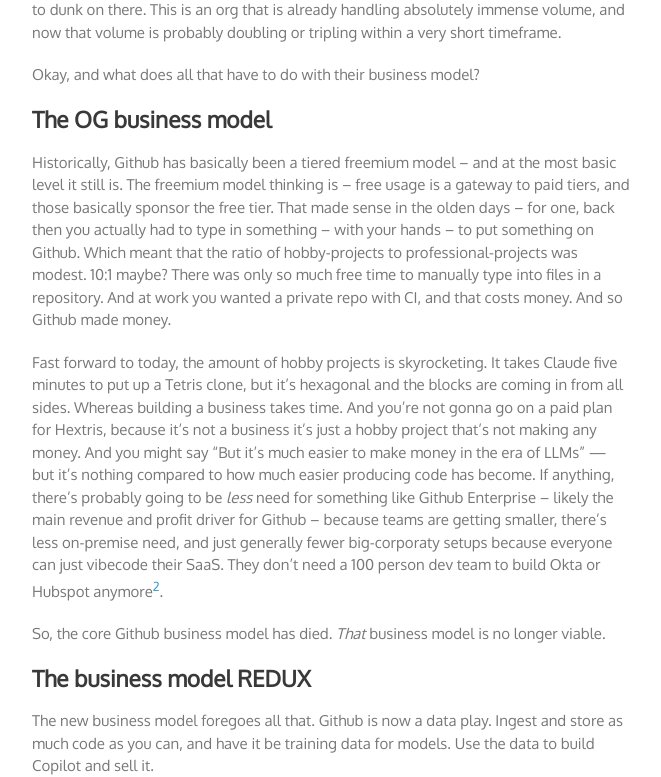
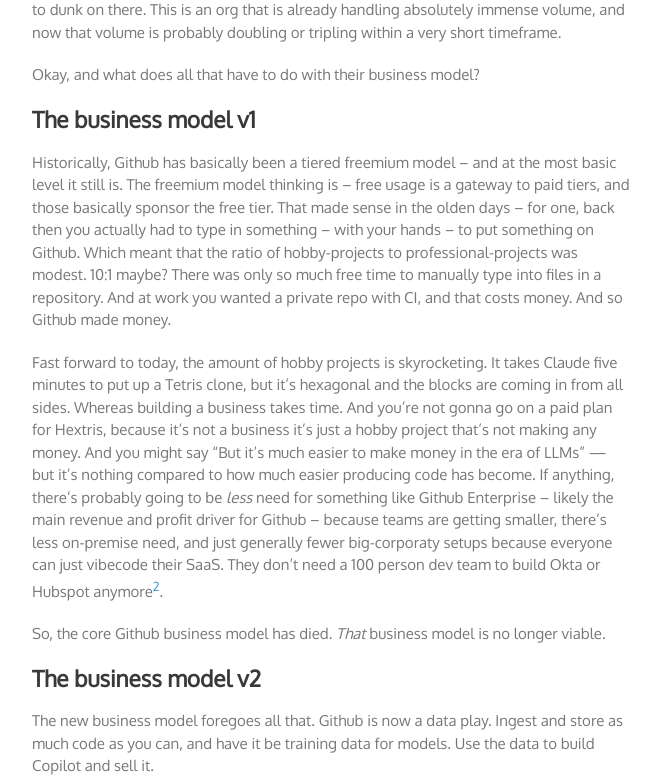
Before and after one commit to malthejorgensen/blagblogblag.com, a Jekyll site: the page built from _posts/2026-04-05-github-growth-and-business-model.md, in a window 1280 px wide and 1400 px high, scrolled down 1302 px. Shown: the part 155-932 px from the top of the window, without its empty margins (308-969 px from the left). Built offline with Jekyll 4.4.1, drawn with Linux system fonts in a browser that asks for light colours; some web fonts are replaced.

Commit message:
2026-04-05 github: Remove slightly brainrotty titles

```diff
--- a/_posts/2026-04-05-github-growth-and-business-model.md
+++ b/_posts/2026-04-05-github-growth-and-business-model.md
@@ -69,7 +69,7 @@
 
 Okay, and what does all that have to do with their business model?
 
-The OG business model
+The business model v1
 ---------------------
 
 Historically, Github has basically been a tiered freemium model – and at the
@@ -98,8 +98,8 @@
 So, the core Github business model has died. *That* business model is no
 longer viable.
 
-The business model REDUX
-------------------------
+The business model v2
+---------------------
 
 The new business model foregoes all that. Github is now a data play. Ingest
 and store as much code as you can, and have it be training data for models.
```
